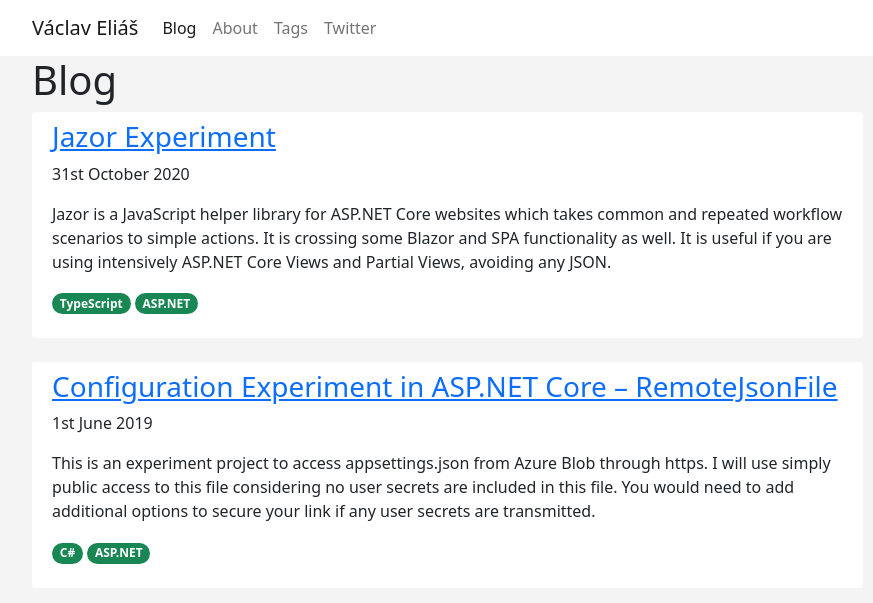
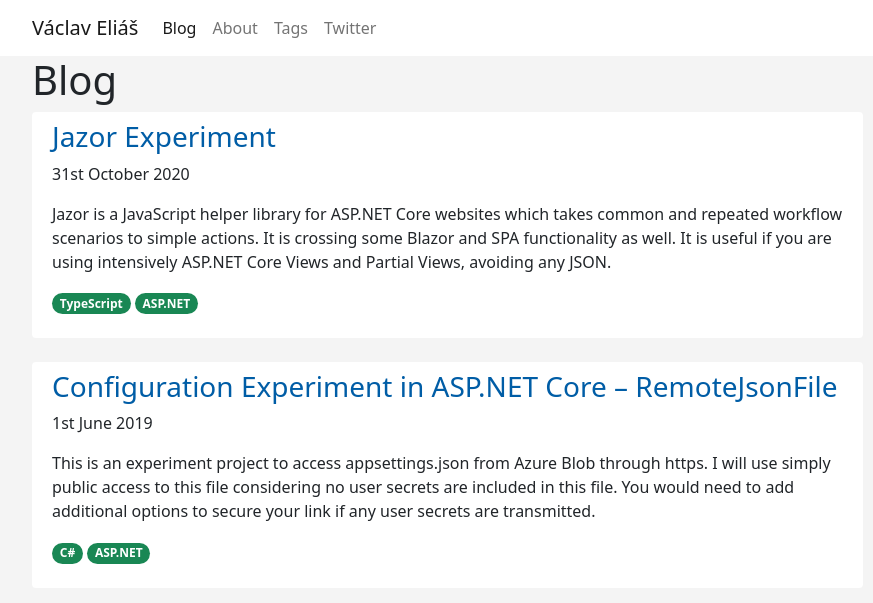
Before and after one commit to VaclavElias/vaclavelias.github.io, a Jekyll site: the page built from blog.html, in a window 1280 px wide. Shown: the top 603 px of the page, without its empty margins (50-923 px from the left). Built offline with Jekyll 4.4.1, drawn with Linux system fonts in a browser that asks for light colours.

Commit message:
favicon added

```diff
--- a/_layouts/default.html
+++ b/_layouts/default.html
@@ -5,6 +5,7 @@
     <meta name="viewport" content="width=device-width, initial-scale=1">
     <title>{{ page.title }}</title>
     <link rel="stylesheet" href="/assets/css/styles.css">
+    <!--<link rel="shortcut icon" type="image/ico" href="/assets/favicon.ico">-->
 </head>
 <body>
     {% include navigation.html %}
--- a/_sass/custom.scss
+++ b/_sass/custom.scss
@@ -52,3 +52,7 @@
 // Utilities
 @import "bootstrap/utilities/api";
 // scss-docs-end import-stack
+
+a {
+    color: #005da6;
+}
--- a/_sass/main.scss
+++ b/_sass/main.scss
@@ -4,6 +4,14 @@
 
 .navbar.bg-light {
     background-color: #fff !important;
+}
+
+h3.entry-title a {
+    text-decoration: none;
+}
+
+h3.entry-title a:hover {
+    text-decoration: underline;
 }
 
 .postcontent {
@@ -15,6 +23,10 @@
     padding-bottom: 30px;
     background-color: #fff;
     border-radius: 4px 4px 0 0;
+
+    h1 {
+        text-align: center;
+    }
 }
 
 .search-main {
--- a/blog.html
+++ b/blog.html
@@ -7,7 +7,7 @@
     <div class="col-lg-9 col-md-8 col-sm-12 landing-content-wrapper landing-site">
         {% for post in site.posts %}
         <article class="search-main">
-            <h3><a href="{{ post.url }}">{{ post.title }}</a></h3>
+            <h3 class="entry-title"><a href="{{ post.url }}">{{ post.title }}</a></h3>
             <p>{{ post.date | date_to_long_string: "ordinal" }}</p>
             <p>{{ post.excerpt }}
             </p>
```
Also changed, not shown: assets/android-chrome-192x192.png (added), assets/android-chrome-512x512.png (added), assets/apple-touch-icon.png (added), assets/favicon-16x16.png (added), assets/favicon-32x32.png (added), assets/site.webmanifest (added), favicon.ico (added).
